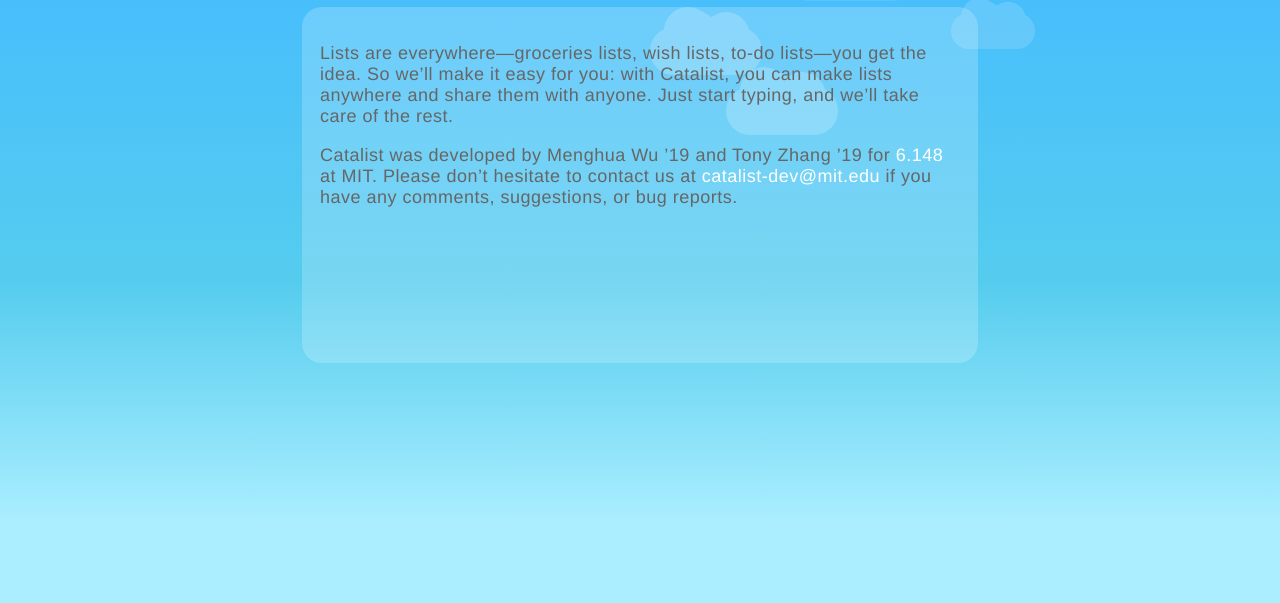
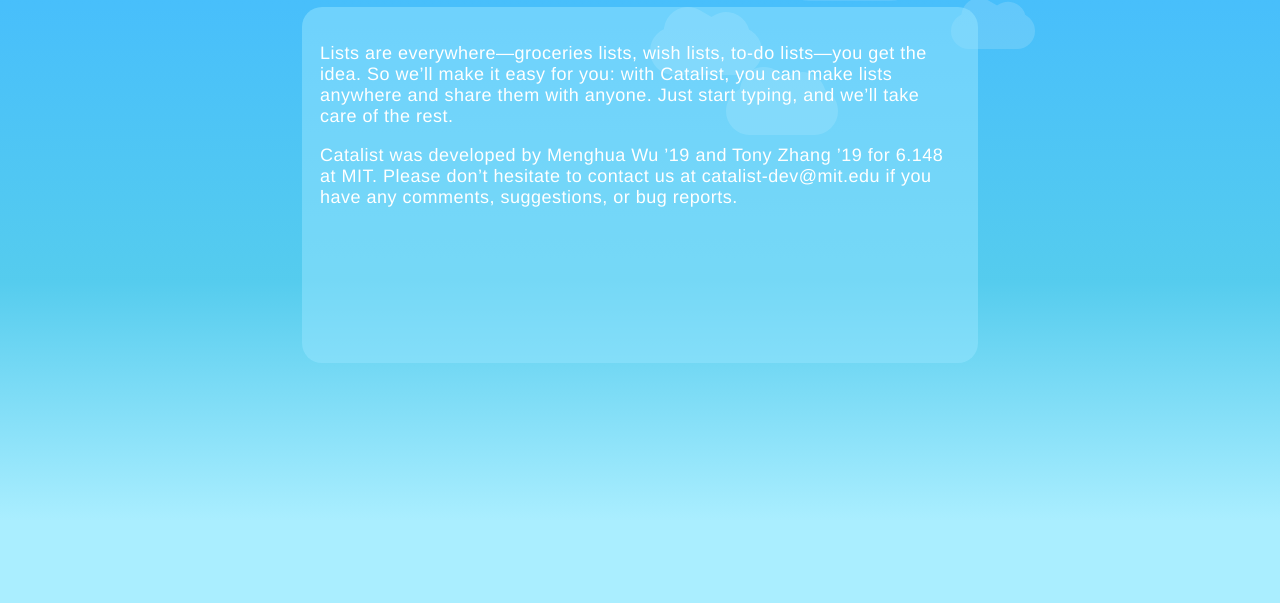
Before and after one commit to neutrinonerd3333/zutara-forever, a Flask app: page /about in a window 1280 px wide; the page is wider, and only the part inside the window is pictured. Shown: the part 159-762 px from the top of that part. Run offline with Flask 2, Linux system fonts and the light colour scheme.

Commit message:
about page?

```diff
--- a/static/css/style_all.css
+++ b/static/css/style_all.css
@@ -106,8 +106,8 @@
 #wrapper { height: calc(80% - 6em); padding: 50px; width: auto; }
 
 /* TEXT CONTAINER FOR ABOUT PAGE */
-.textcontainer { font-size: 18px; padding: 1em; margin-top: -4em; width: 50%; min-width: 400px; height: 40%; min-height: 300px; display: block; color: #666; background-color: rgba(255, 255, 255, 0.2); overflow: auto; border-radius: 20px; }
-.textcontainer p { font-weight: normal; letter-spacing: 0.5px; }
+.textcontainer { font-size: 18px; padding: 1em; margin-top: -4em; width: 50%; min-width: 400px; height: 40%; min-height: 300px; display: block; color: #FFF; background-color: rgba(150, 230, 255, 0.5); overflow: auto; border-radius: 20px; }
+.textcontainer p { font-weight: lighter; letter-spacing: 0.5px; }
 .textcontainer a { color: #FFF; font-weight: normal; }
 .textcontainer a:hover { color: #CEF; }
 
--- a/static/css/style_all.sass
+++ b/static/css/style_all.sass
@@ -407,12 +407,12 @@
     height: 40%
     min-height: 300px
     display: block
-    color: $color-gray-dark
-    background-color: $color-transparent-light
+    color: $color-white
+    background-color: rgba(150,230,255,0.5)
     overflow: auto
     border-radius: 20px
     p
-        font-weight: normal
+        font-weight: lighter
         letter-spacing: 0.5px
     a
         color: $color-white
```
Also changed, not shown: 1 other file.
